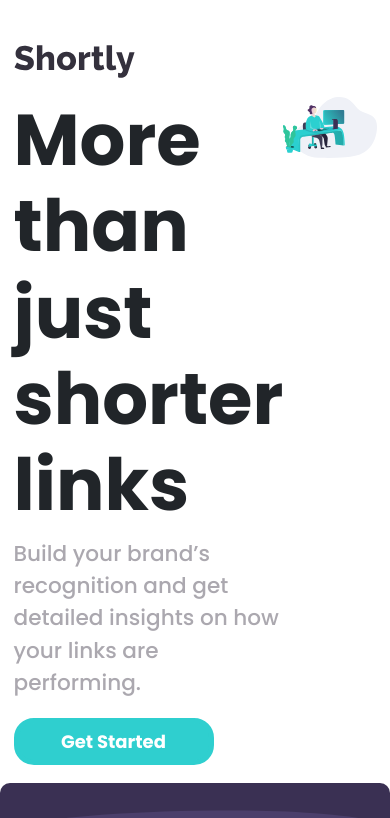
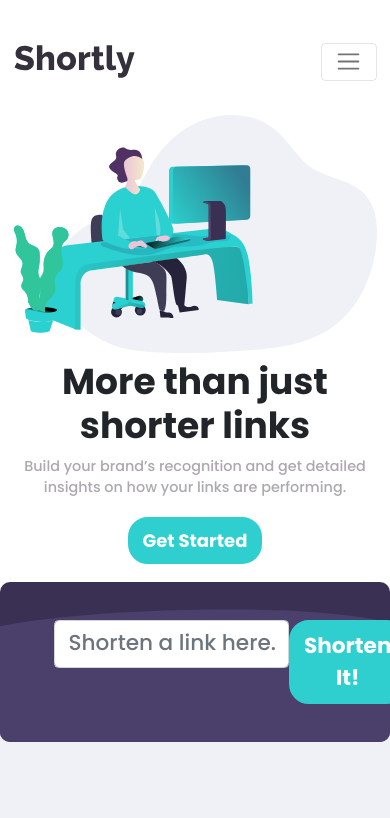
Before and after one commit to bashidagha/url-shortening-page, a Next.js app: page / in a window 390 px wide. Shown: the top 818 px of the page. Built offline with nearby package versions, Linux system fonts and the light colour scheme.

Commit message:
semi responsive ui

```diff
--- a/components/Navbar.tsx
+++ b/components/Navbar.tsx
@@ -3,7 +3,7 @@
 
 const Navbar = () => (
 
-    <nav className="navbar navbar-expand-sm navbar-white bg-white mt-4">
+    <nav className="navbar navbar-expand-sm navbar-light bg-white mt-4">
         <div className="container">
           <a className="navbar-brand p-0 pt-2" href="#">
                 <Image src={Logo}  width="121" height="33" layout="fixed"/></a>
--- a/pages/index.tsx
+++ b/pages/index.tsx
@@ -60,14 +60,17 @@
     </Head>
 
     <Navbar />
-    <main className={`${styles.main}`}>
+    <main className={`${styles.main} mt-3`}>
     <header className="d-flex mb-3 container">
+    <div className="row">
+    <div className="col-md-6"><Image src={Illustration}/></div>
     <div className="col-md-6 d-flex flex-column justify-content-center">
     <h1>More than just shorter links</h1>
     <p>Build your brand’s recognition and get detailed insights on how your links are performing.</p>
     <button className={styles.cstm_btn_large} style={{fontSize:'100%'}}>Get Started</button>
     </div>
-    <div className="col-md-6"><Image src={Illustration}/></div>
+    </div>
+
     </header>
 
     <div  className="pb-5 position-relative">
--- a/styles/Main.module.scss
+++ b/styles/Main.module.scss
@@ -1,6 +1,23 @@
+@media (max-width: 600px) {
+  .main {
+    header{
+      text-align: center;
+      h1{
+        font-size: 200% !important;
+      }
+      p{
+        font-size: 80% !important;
+      }
+      button{
+      margin: 0 auto;
+}
+    }
+  }
+}
+
+.main{
 
 
-.main{
   header{
     h1{
       font-size: 400%;
@@ -101,12 +118,12 @@
     }
 
     .stats_items_2{
-margin-top: 5rem;
-}
+      margin-top: 5rem;
+    }
 
-  .stats_items_3{
-margin-top: 10rem;
-}
+    .stats_items_3{
+      margin-top: 10rem;
+    }
 
   }
 
--- a/styles/globals.css
+++ b/styles/globals.css
@@ -22,6 +22,14 @@
   background-color: inherit;
 }
 
+@media (max-width: 600px) {
+  .nav-link{
+      width: 100%;
+      text-align: center;
+  }
+
+}
+
 
 .nav-link{
     color: hsl(0, 0%, 75%) !important;
```
Lines whose indentation alone changed are shown as unchanged.
